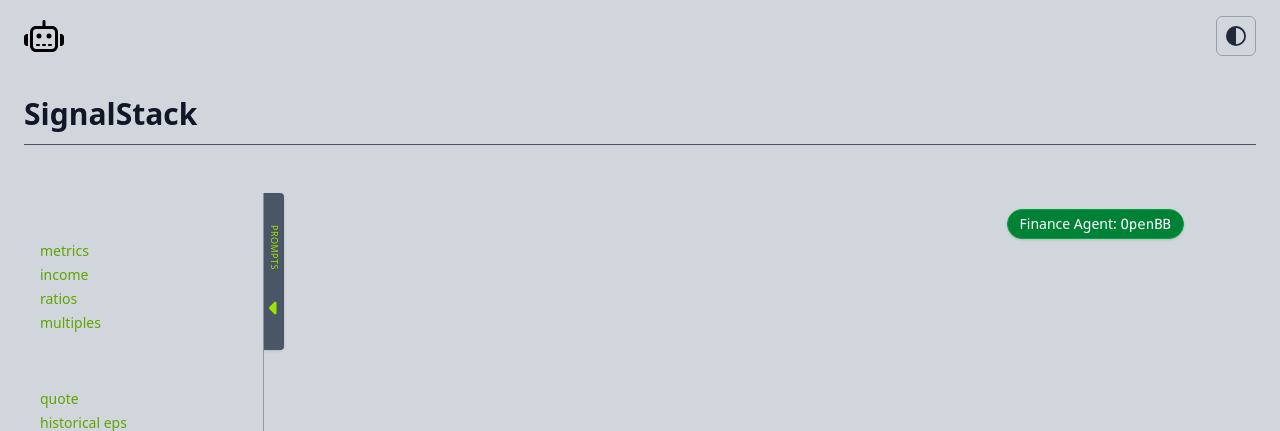
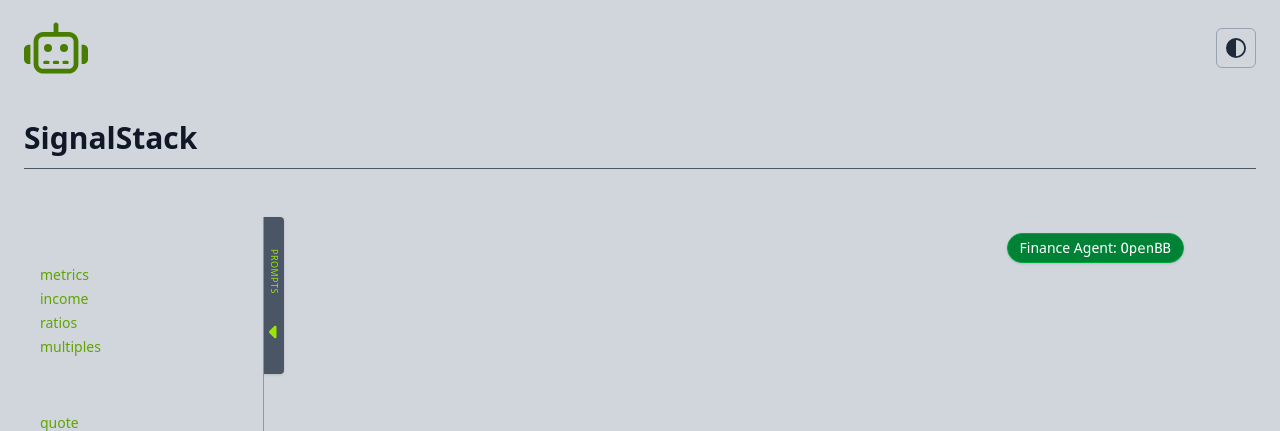
Before and after one commit to vaughn-taylor/python-playground, a Flask app: page / in a window 1280 px wide. Shown: the top 431 px of the page. Run offline with Flask 3, Linux system fonts and the light colour scheme; style sheets or scripts are compiled from the project's sources.

Commit message:
nav modifications

```diff
--- a/templates/components/navbar.html
+++ b/templates/components/navbar.html
@@ -4,7 +4,7 @@
         <!-- 🔷 Logo -->
         <div class="flex items-center space-x-4">
             <a href="/">
-                <svg class="w-10 h-10 dark:fill-white hover:fill-orange-600 fill-black"
+                <svg class="w-16 h-16 dark:fill-lime-500 hover:fill-orange-600 fill-lime-700"
                     xmlns="http://www.w3.org/2000/svg" viewBox="0 0 640 512">
                     <path
                         d="M320 0c13.3 0 24 10.7 24 24v72h104c53 0 96 43 96 96v224c0 53-43 96-96 96H192c-53 0-96-43-96-96V192c0-53 43-96 96-96h104V24c0-13.3 10.7-24 24-24zM192 144c-26.5 0-48 21.5-48 48v224c0 26.5 21.5 48 48 48h256c26.5 0 48-21.5 48-48V192c0-26.5-21.5-48-48-48H192zM48 224h16v192H48c-26.5 0-48-21.5-48-48v-96c0-26.5 21.5-48 48-48zm544 0c26.5 0 48 21.5 48 48v96c0 26.5-21.5 48-48 48h-16V224h16zM208 384h32c8.8 0 16 7.2 16 16s-7.2 16-16 16h-32c-8.8 0-16-7.2-16-16s7.2-16 16-16zm96 0h32c8.8 0 16 7.2 16 16s-7.2 16-16 16h-32c-8.8 0-16-7.2-16-16s7.2-16 16-16zm96 0h32c8.8 0 16 7.2 16 16s-7.2 16-16 16h-32c-8.8 0-16-7.2-16-16s7.2-16 16-16zM200 256a40 40 0 1 1 80 0 40 40 0 1 1 -80 0zm200-40a40 40 0 1 1 0 80 40 40 0 1 1 0-80z" />
```
